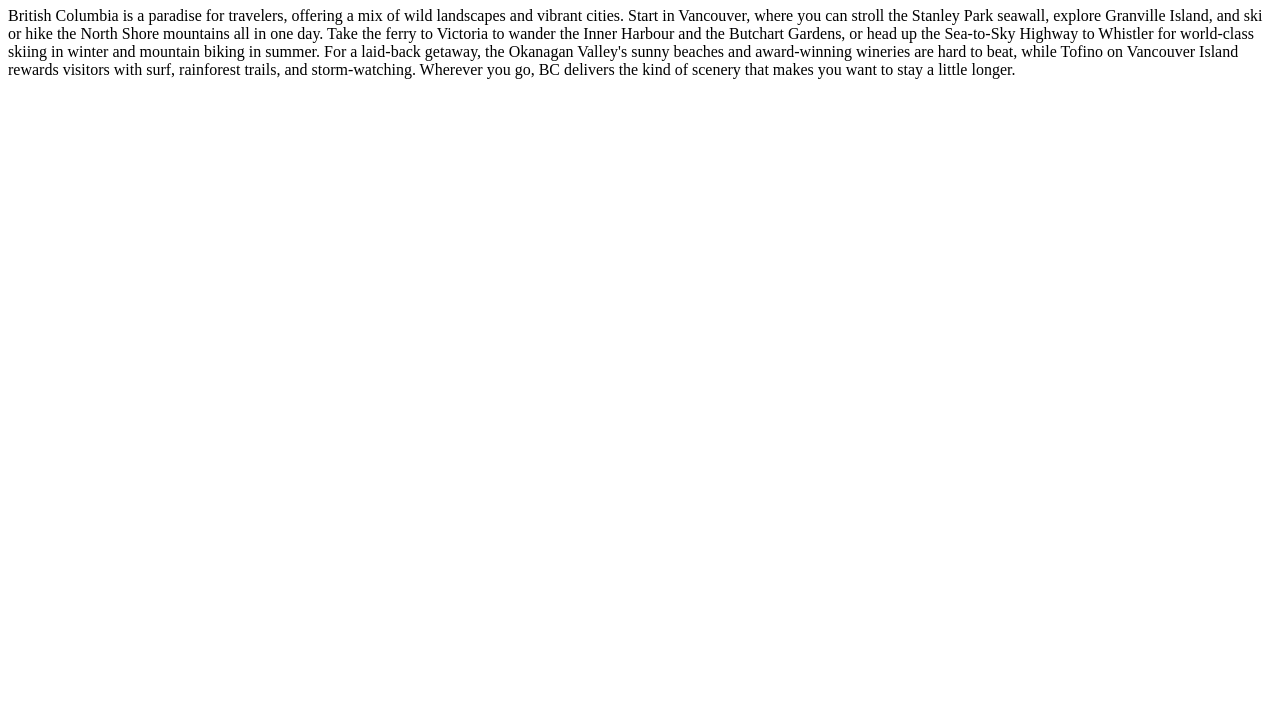
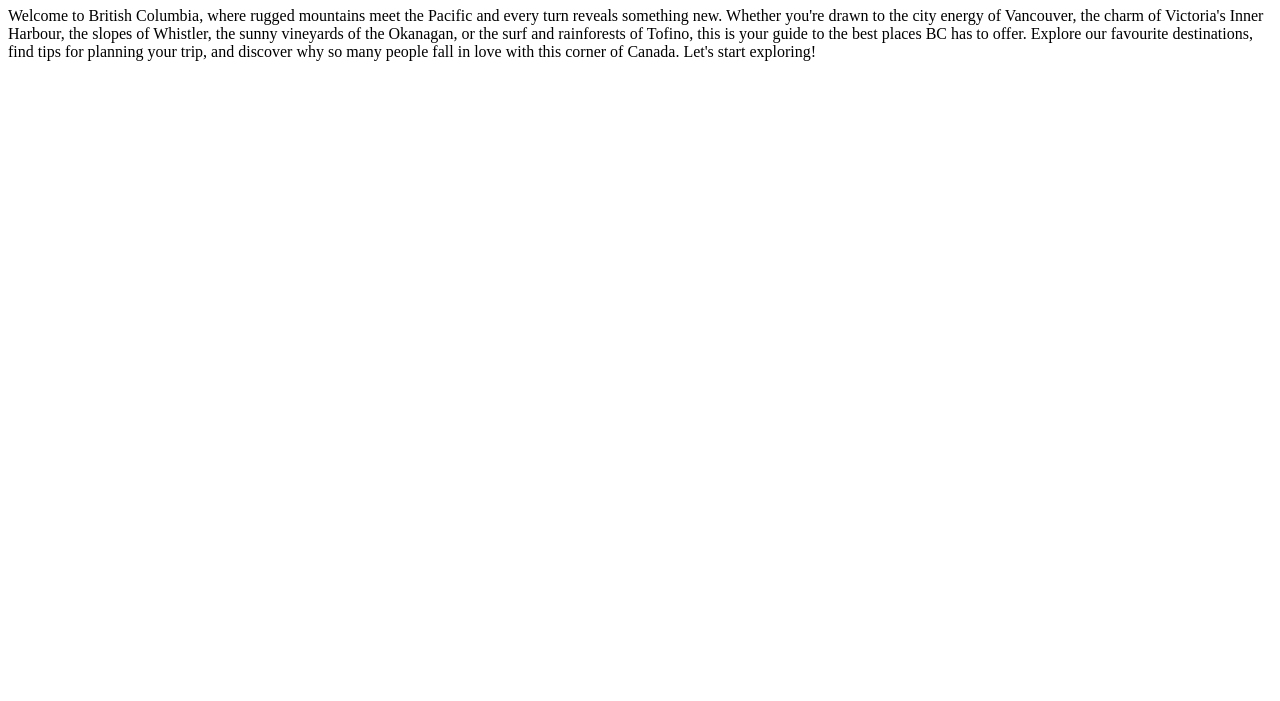
Before and after one commit to melectr/team-website, a plain HTML site: page index.html in a window 1280 px wide. Shown: the part 99-800 px from the top of the page. Drawn offline with Linux system fonts and the light colour scheme.

Commit message:
Updated welcome text to home page

```diff
--- a/index.html
+++ b/index.html
@@ -10,11 +10,9 @@
         <a href="index.html">Home</a>
     </nav>
     <h1>Welcome</h1>
-    <p> British Columbia is a paradise for travelers, offering a mix of wild landscapes and vibrant cities.
-        Start in Vancouver, where you can stroll the Stanley Park seawall, explore Granville Island, and ski or hike the North Shore mountains all in one day.
-        Take the ferry to Victoria to wander the Inner Harbour and the Butchart Gardens, or head up the Sea-to-Sky Highway to Whistler for world-class skiing in winter and mountain biking in summer.
-        For a laid-back getaway, the Okanagan Valley's sunny beaches and award-winning wineries are hard to beat, while Tofino on Vancouver Island rewards visitors with surf, rainforest trails, and storm-watching.
-        Wherever you go, BC delivers the kind of scenery that makes you want to stay a little longer.
+    <p> Welcome to British Columbia, where rugged mountains meet the Pacific and every turn reveals something new.
+        Whether you're drawn to the city energy of Vancouver, the charm of Victoria's Inner Harbour, the slopes of Whistler, the sunny vineyards of the Okanagan, or the surf and rainforests of Tofino, this is your guide to the best places BC has to offer.
+        Explore our favourite destinations, find tips for planning your trip, and discover why so many people fall in love with this corner of Canada. Let's start exploring!
     </p>
 </body>
 </html>
```
